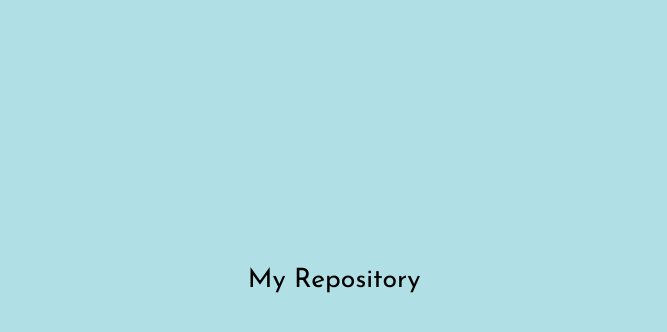
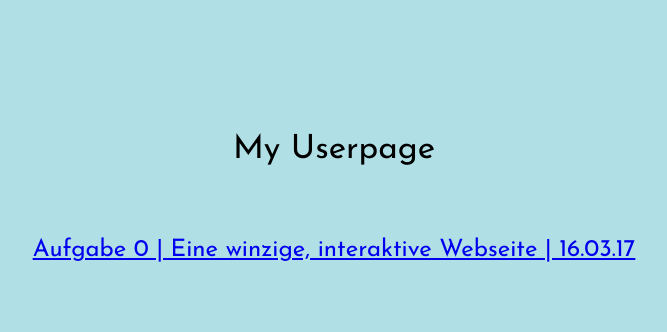
Before and after one commit to leoniestorz/leoniestorz.github.io, a plain HTML site: page index.html in a window 1280 px wide. Shown: the whole page, without its empty margins (306-973 px from the left). Drawn offline with Linux system fonts and the light colour scheme.

Commit message:
Link auf Userpage hinzugefügt

```diff
--- a/index.html
+++ b/index.html
@@ -7,18 +7,24 @@
 
 		<meta charset="utf-8">
 
-			<title>My Repository</title>
+			<title>My Userpage</title>
 
 			<!--Einbindung der externen CSS-Datei-->
 
-			<link rel="stylesheet" type="text/css" href="myrepository.css">
+			<link rel="stylesheet" type="text/css" href="myuserpage.css">
 
 	</head>
 
 
 	<body>
 
-	My Repository
+	My Userpage
+
+	<div>
+
+	<p><a href="https://leoniestorz.github.io/EIA2/Aufgaben/html/aufgabe0.html" target="_blank">Aufgabe 0 | Eine winzige, interaktive Webseite | 16.03.17</a><br></p>
+
+	</div>
 
 	</body>
 
--- a/myrepository.css
+++ /dev/null
@@ -1,9 +0,0 @@
-
-@import url('https://fonts.googleapis.com/css?family=Josefin+Sans');
-
-body {
-		font-family:'Josefin Sans';
-		background-color: #b0E0E6;
-		font-size: 20pt;
-		margin-top:10em;
-		text-align:center;}
--- /dev/null
+++ b/myuserpage.css
@@ -0,0 +1,26 @@
+
+/*Schriftart*/
+
+@import url('https://fonts.googleapis.com/css?family=Josefin+Sans');
+
+/*Body*/
+
+body {
+		font-family:'Josefin Sans';
+		background-color: #b0E0E6;
+		font-size: 25pt;
+		margin-top:4em;
+		text-align:center;}
+
+/*Verlinkungen*/
+
+div {
+	 margin-top:3em;
+	 font-size:18pt;}
+
+a:visited {
+		  color:black;}
+
+a:hover {
+		 font-size:18.5pt;
+		 cursor:pointer;}
```
